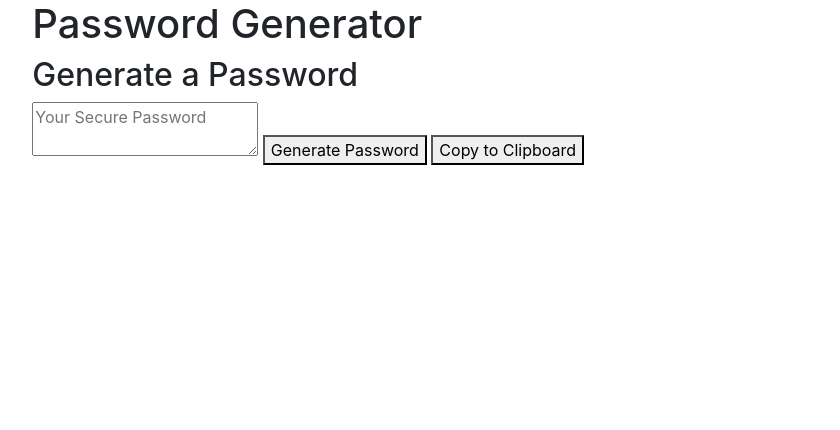
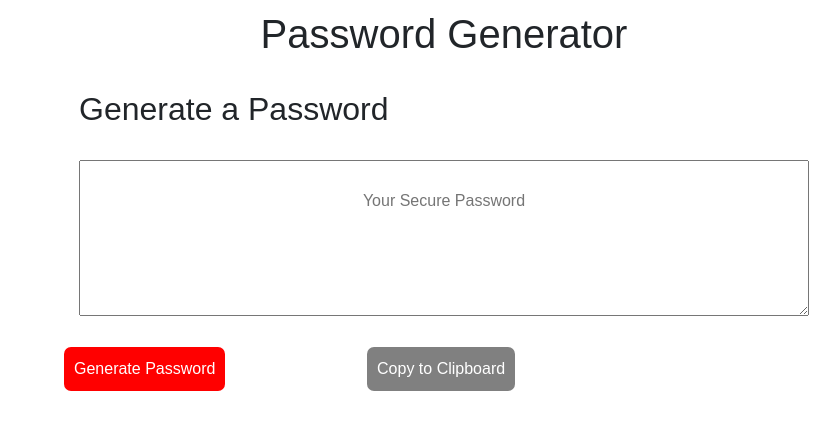
Before and after one commit to chenry05/homework-three, a plain HTML site: page index.html in a window 1280 px wide. Shown: the whole page, without its empty margins (196-1036 px from the left). Drawn offline with nearby package versions, Linux system fonts and the light colour scheme.

Commit message:
added css to stylesheet, initial javascript

```diff
--- a/index.html
+++ b/index.html
@@ -10,24 +10,28 @@
     <title>Password Generator</title>
   </head>
   <body>
-    <div class="container-fluid">
+    <div class="container">
         <div class="row">
             <div class="col-md-2"></div>
             <div class="col-md-8">
                 <header>
-                <h1>Password Generator</h1>
+                <h1>Password Generator</h1><br>
                 </header>
-                <h2>Generate a Password</h2>
+                <h2>Generate a Password</h2><br>
             <textarea
             readonly
             id="password"
             placeholder="Your Secure Password"
             aria-label="Generated Password"
-            ></textarea>
-            <button id="generate">Generate Password</button>
-            <button id="copy">
-            Copy to Clipboard
-            </button>
+            ></textarea><br><br>
+              <div class="row">
+                  <div class="col-md-30">
+                  <button onclick id="generate">Generate Password</button>
+                  </div>
+                  <div class="col-md-2"></div>
+                  <div class="col-md-3">
+                  <button onclick id="copy">Copy to Clipboard</button>
+                 </div>
             </div>
             <div class="col-md-2"></div>
         </div>
--- a/script.js
+++ b/script.js
@@ -0,0 +1,4 @@
+container;{
+    margin-top; 10px;
+    margin-bottom; 10px;
+}
--- a/style.css
+++ b/style.css
@@ -0,0 +1,35 @@
+.container{
+    margin-top: 10px;
+    margin-bottom: 10px;
+    font-family: Arial, Helvetica, sans-serif;
+}
+
+h1{
+    text-align: center;
+}
+
+#password{
+    line-height: 75px;
+    text-align: center;
+    width: 100%;
+}
+
+#generate{
+    border-radius: 7px;
+    border: none;
+    color: white;
+    background-color: red;
+    padding: 10px;
+}
+
+#copy {
+    border-radius: 7px;
+    border: none;
+    color: white;
+    background-color: gray;
+    padding: 10px;
+}
+
+#pwrow{
+    vertical-align: middle;
+}
```
